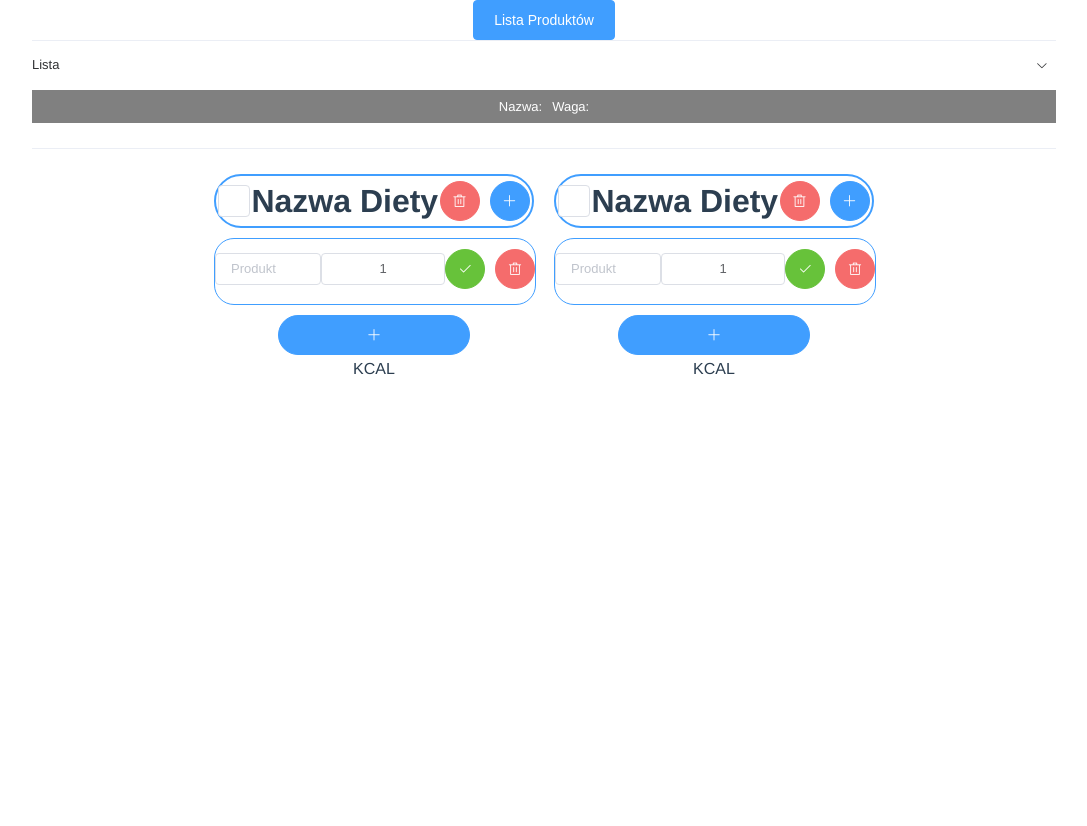
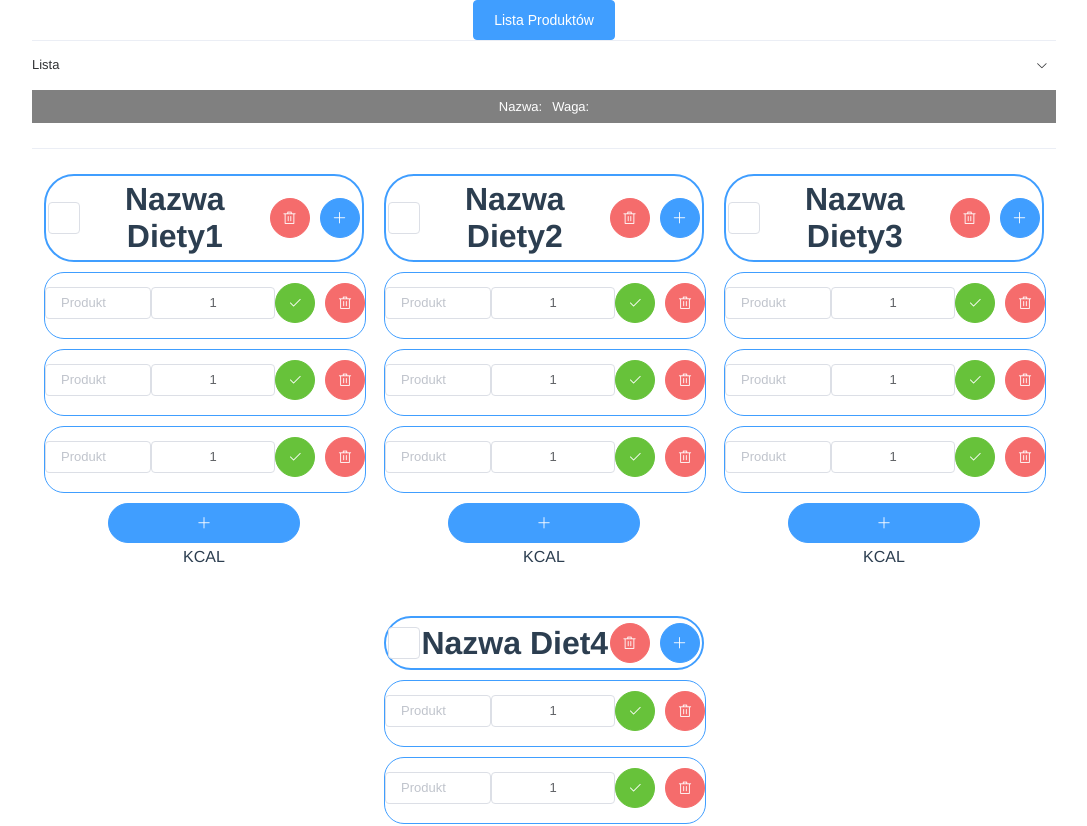
Before and after one commit to Michal-Kozak/Catering-System, a Vue app: page / in a window 1280 px wide. Shown: the top 826 px of the page, without its empty margins (96-1183 px from the left). Before the commit the page ends 800 px from the top, so only its background shows below. Built offline with nearby package versions, Linux system fonts and the light colour scheme; what vuefire would draw is missing.

Commit message:
Fix - List adding

```diff
--- a/src/components/board.vue
+++ b/src/components/board.vue
@@ -42,11 +42,19 @@ export default {
       lists: [
         {
           id: 1,
-          name: 'Nazwa Diety'
+          name: 'Nazwa Diety1'
         },
         {
           id: 2,
-          name: 'Nazwa Diety'
+          name: 'Nazwa Diety2'
+        },
+        {
+          id: 3,
+          name: 'Nazwa Diety3'
+        },
+        {
+          id: 4,
+          name: 'Nazwa Diet4'
         },
 
       ],
@@ -78,9 +86,9 @@ export default {
     },
 
     addNewList() {
-      let idr = Math.random()
+      let idr = Math.floor(Math.random() * 90);
       console.log(this.lists);
-      this.lists.push({id:idr, name: 'Nazwa Diety'});
+      this.lists.push({id:idr, name: 'dietname'+idr});
     },
 
     removeList: function(id) {
--- a/src/components/dietList.vue
+++ b/src/components/dietList.vue
@@ -2,7 +2,8 @@
   <div class="calculator">
     <div class="calculator__row">
       <div class="calculator__type">
-        <el-input-number v-model="dietqty" :min="1" size="small" :controls="false" style="  border-radius: 50%; width:10%;"></el-input-number>
+        <el-input-number v-model="dietqty" :min="0" size="small" :controls="false" style="  border-radius: 50%; width:10%;"></el-input-number>
+
         <div class="list__name" contenteditable="true">
           <h1>{{ list.name }}</h1>
         </div>
@@ -43,6 +44,15 @@ export default {
       tasks: [
         {
           id: 1,
+          taskname: 'taskanme1'
+        },
+        {
+          id: 2,
+          taskname: 'taskanme2'
+        },
+        {
+          id: 3,
+          taskname: 'taskanme3'
         },
       ],
       dietqty: '1',
@@ -65,9 +75,9 @@ export default {
   },
   methods: {
     addNewItem() {
-      let idr = Math.random()
+      let idr = Math.floor(Math.random() * 90);
       console.log(this.tasks);
-      this.tasks.push({id:idr});
+      this.tasks.push({id:idr, taskname: 'taskname'+idr});
 
     },
     addNewList() {
@@ -81,6 +91,7 @@ export default {
     removeList() {
       this.$emit("removeList", this.list.id);
     },
+
     addItem(item) {
       const calloriessum = item.num * (item.calories / 100);
       this.calloriesSummary = Math.round(+this.calloriesSummary + calloriessum);
```
